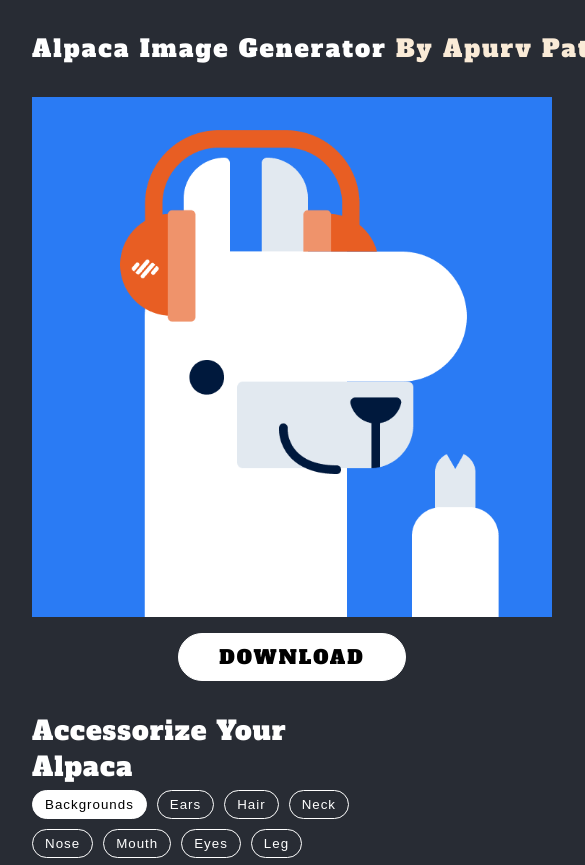
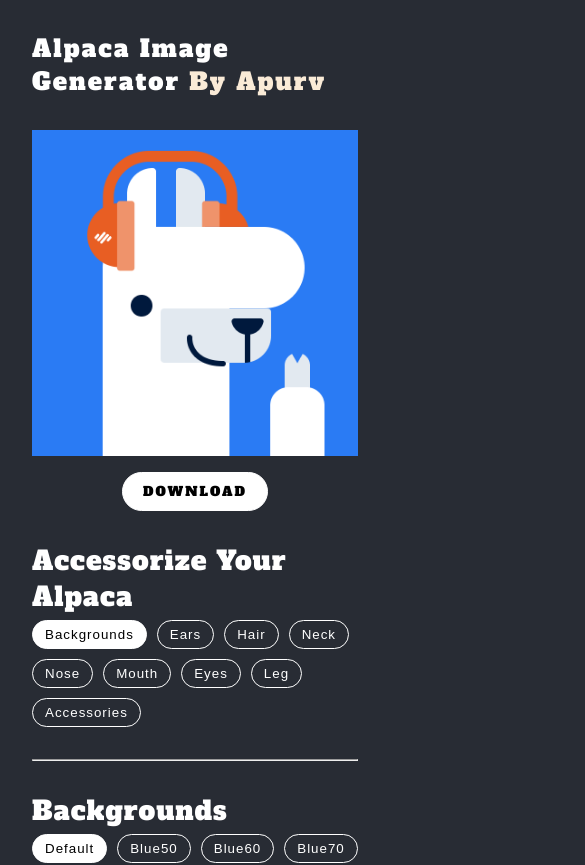
Before and after one commit to apurvpatel2121/Alpaca-image-generator-website, a React (Vite) app: page / in a window 390 px wide. Shown: the top 865 px of the page, 585 px wide, since content can reach past the window. Built offline with nearby package versions, Linux system fonts and the light colour scheme.

Commit message:
minor resposive design updated

```diff
--- a/src/App.css
+++ b/src/App.css
@@ -1,4 +1,5 @@
 .main {
+    width: 100%;
     max-width: 1200px;
     margin: auto;
     padding: 2rem;
@@ -6,7 +7,7 @@
 }
 
 .header {
-    min-width: 600px;
+    width: 100%;
     font-size: 3rem;
     font-weight: 300;
     letter-spacing: 2px;
@@ -21,12 +22,6 @@ img {
 .container{
     display: flex;
     gap: 2rem;
-}
-
-@media screen and (max-width:1248px){
-    .container{
-        flex-direction: column;
-    }
 }
 
 .mainSection {
@@ -79,9 +74,9 @@ img {
 }
 
 .download{
-    width: 520px;
     text-align: center;
     margin-top: 1rem;
+    max-width: 520px;
 }
 
 .downloadBtn{
@@ -115,8 +110,22 @@ img {
     color: antiquewhite;
 }
 
+@media screen and (max-width:1248px){
+    .container{
+        flex-direction: column;
+    }
+}
+
 @media screen and (max-width:678px){
     .header{
         font-size: 1.5rem;
     }
+    .mainSection{
+        width: auto;
+    }
+    .downloadBtn{
+        padding: 10px 20px;
+        font-size: small;
+        letter-spacing: 2px;
+    }
 }
--- a/src/App.jsx
+++ b/src/App.jsx
@@ -52,7 +52,7 @@ function App() {
 
       {/* navbar */}
       <nav>
-        <h1 className='header'>Alpaca Image Generator <span className='nameTag' >By Apurv Patel</span></h1>
+        <h1 className='header'>Alpaca Image Generator <span className='nameTag' >By Apurv</span></h1>
       </nav>
 
       <div className='container'>
```
